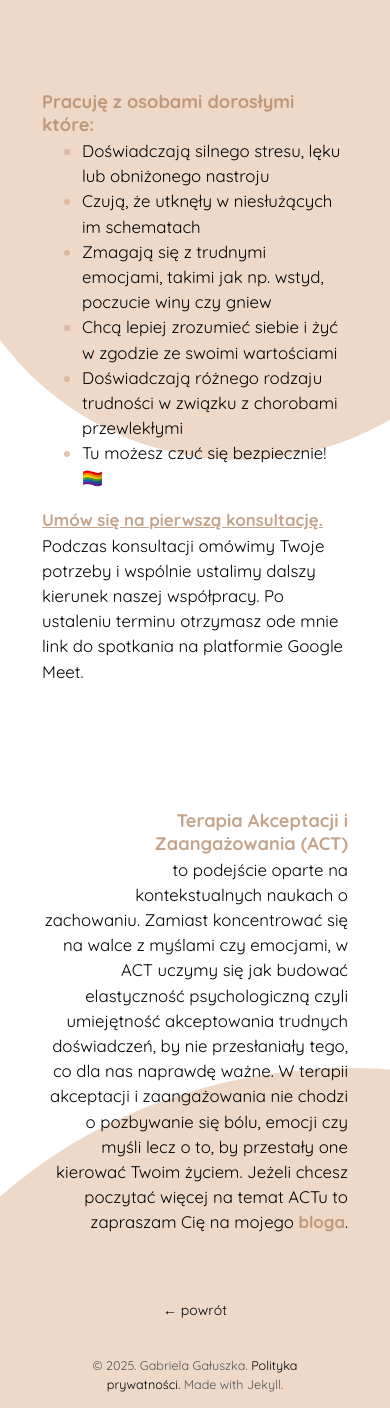
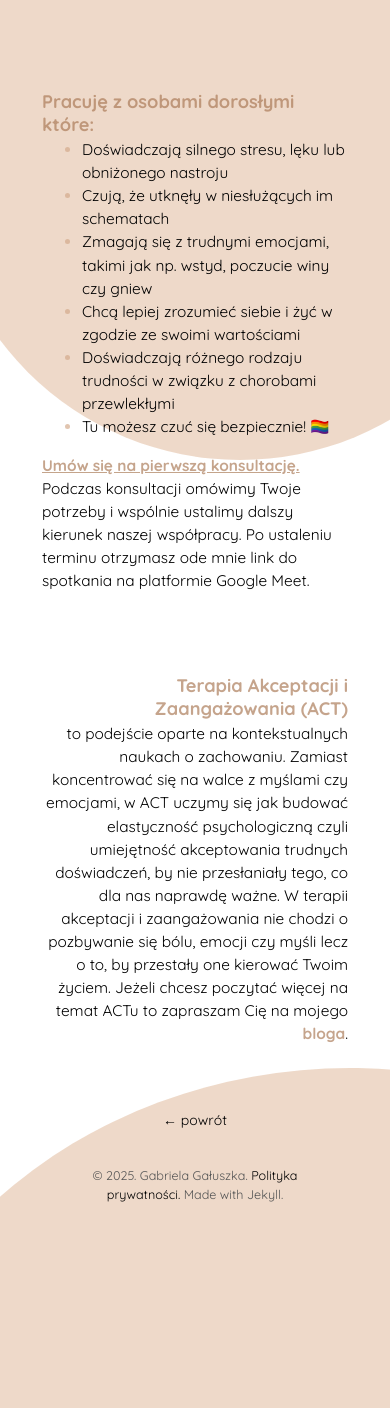
Before and after one commit to misievicz/kontekst, a Jekyll site: the page built from act.html, in a window 390 px wide. Built offline with Jekyll 4.4.1, drawn with Linux system fonts in a browser that asks for light colours.

Commit message:
ver_0.9 beta -4_responsive_all

```diff
--- a/_sass/tale/_base.scss
+++ b/_sass/tale/_base.scss
@@ -374,6 +374,7 @@ li::marker {
   padding-right: 200px;
   @media (max-width: 650px) {
     padding: 3rem;
+    font-size: 1.1rem;
   }
 }
 
@@ -381,7 +382,8 @@ li::marker {
   padding-left: 200px;
   text-align: end;
   @media (max-width: 650px) {
-    padding: 3rem;
+    padding: 0 3rem 3rem 3rem;
+    font-size: 1.1rem;
   }
 }
 
```
